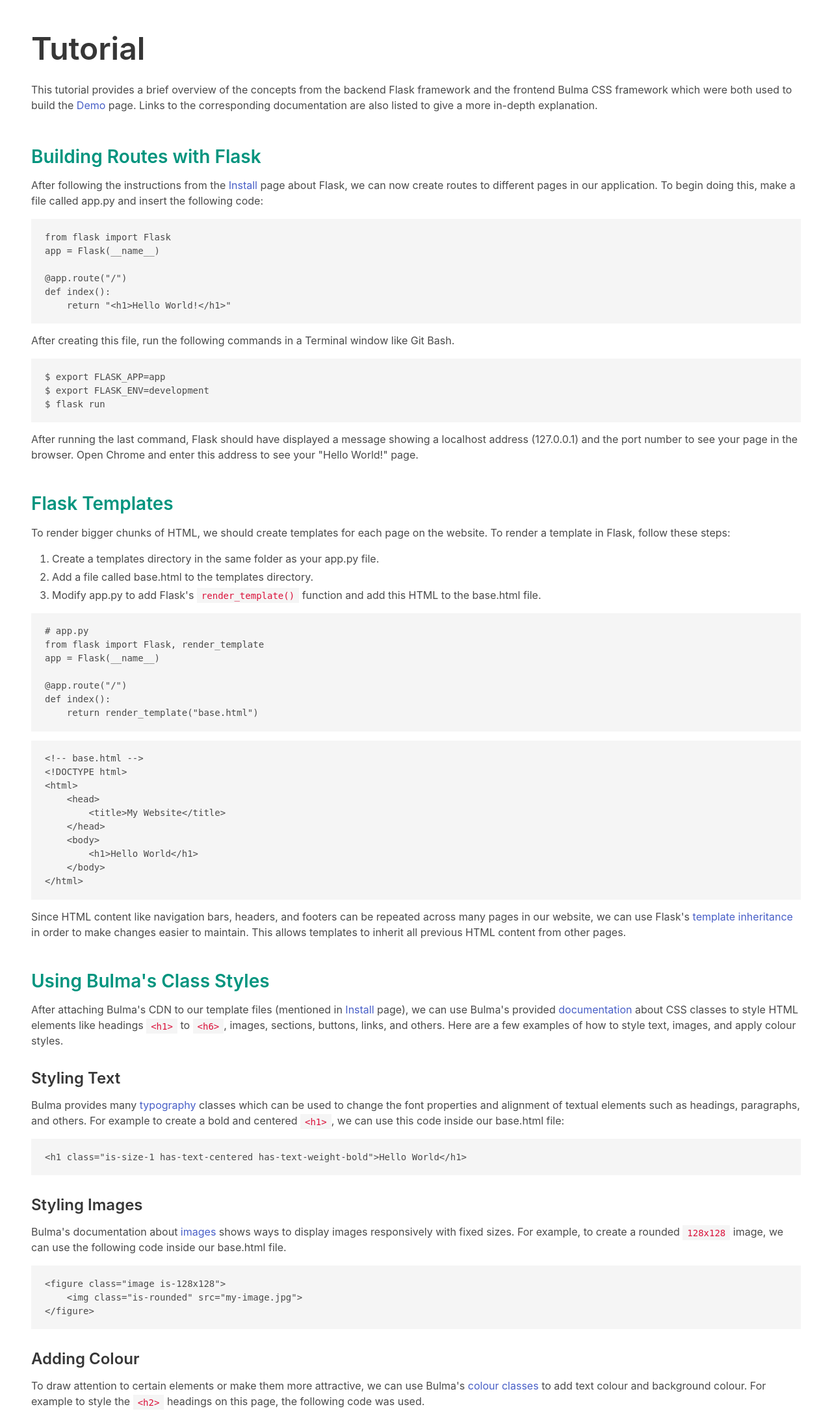
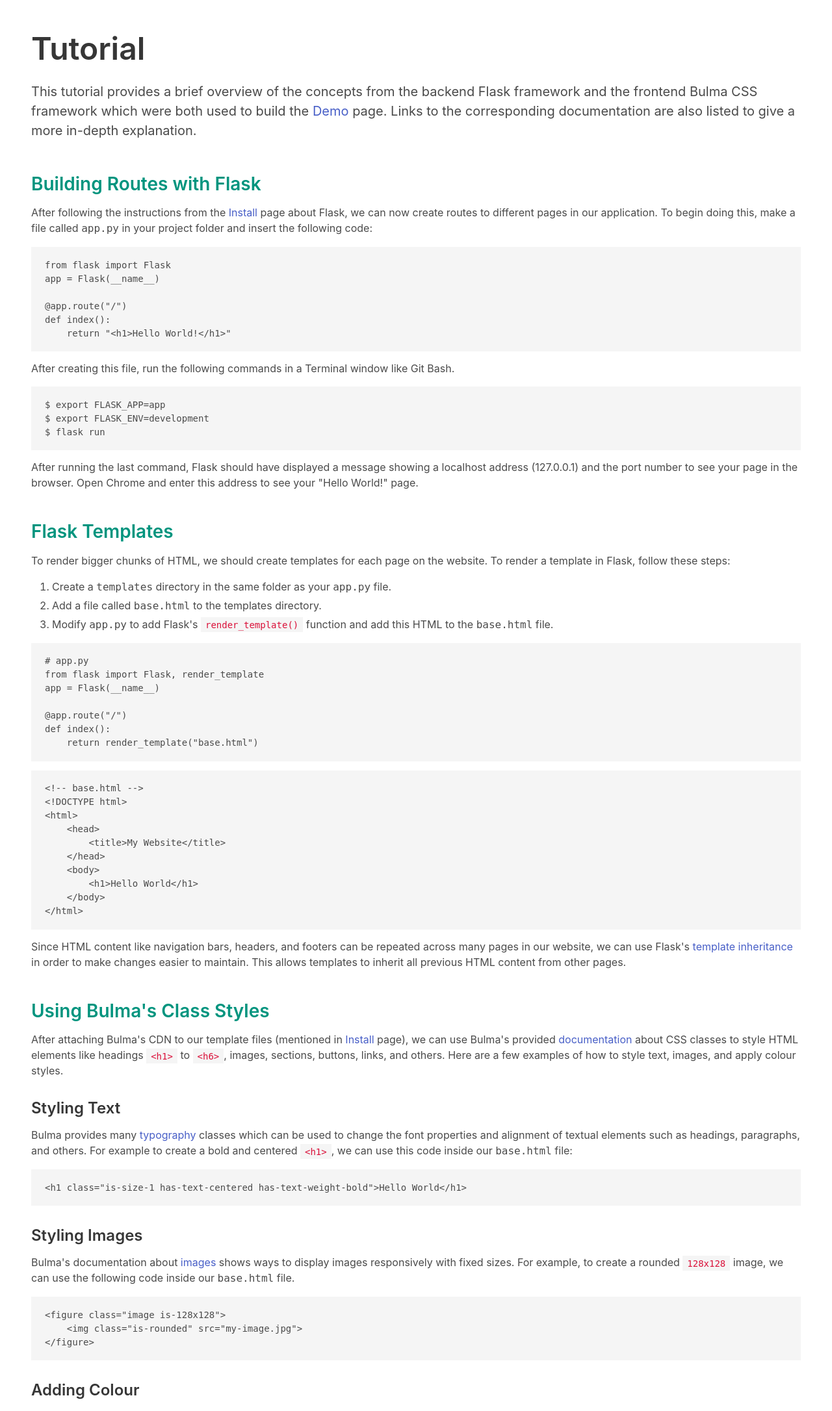
Before and after one commit to pa-aggarwal/cps530-project, a Flask app: page /tutorial in a window 1280 px wide. Shown: the part 52-2224 px from the top of the page at 65% size. Run offline with Flask 2, Linux system fonts and the light colour scheme; some libraries are stand-ins or nearby versions.

Commit message:
Finish install page and edit tutorial page styles

```diff
--- a/app.py
+++ b/app.py
@@ -14,3 +14,7 @@ def demo():
 @app.route("/tutorial")
 def tutorial():
     return render_template("tutorial.html", title="Tutorial")
+
+@app.route("/install")
+def install():
+    return render_template("install.html", title="Install")
--- a/static/main.css
+++ b/static/main.css
@@ -1,7 +1,7 @@
 
 .center-content {
     margin: 0 auto;
-    max-width: 50%;
+    max-width: 70%;
 }
 
 .demo-hero-bg {
@@ -10,6 +10,7 @@
         url("images/demo-cover.jpg");
     background-position: center 20%;
     background-size: 100%;
+    background-repeat: no-repeat;
 }
 
 .secondary-heading {
--- a/templates/base.html
+++ b/templates/base.html
@@ -31,7 +31,7 @@
             <div id="navLinks" class="navbar-menu">
                 <div class="navbar-end">
                     <a class="navbar-item is-size-5 button is-primary is-light" href="/">Summary</a>
-                    <a class="navbar-item is-size-5 button is-primary is-light" href="/">Install</a>
+                    <a class="navbar-item is-size-5 button is-primary is-light" href="{{ url_for('install') }}">Install</a>
                     <a class="navbar-item is-size-5 button is-primary is-light" href="{{ url_for('tutorial') }} ">Tutorial</a>
                     <a class="navbar-item is-size-5 button is-primary is-light" href="{{ url_for('demo') }}">Demo</a>
                     <a class="navbar-item is-size-5 button is-primary is-light" href="/">Conclusion</a>
--- a/templates/tutorial.html
+++ b/templates/tutorial.html
@@ -2,11 +2,11 @@
 {% block content %}
     <section class="section content pt-6 pb-4">
         <h1 class="is-size-1">Tutorial</h1>
-        <p>This tutorial provides a brief overview of the concepts from the backend Flask framework and the frontend Bulma CSS framework which were both used to build the <a href="{{ url_for('demo') }}">Demo</a> page. Links to the corresponding documentation are also listed to give a more in-depth explanation.</p>
+        <p class="is-size-5">This tutorial provides a brief overview of the concepts from the backend Flask framework and the frontend Bulma CSS framework which were both used to build the <a href="{{ url_for('demo') }}">Demo</a> page. Links to the corresponding documentation are also listed to give a more in-depth explanation.</p>
     </section>
     <section class="section content py-3" id="building-routes-with-flask">
         <h2 class="has-text-primary-dark">Building Routes with Flask</h2>
-        <p>After following the instructions from the <a href="#">Install</a> page about Flask, we can now create routes to different pages in our application. To begin doing this, make a file called <span>app.py</span> and insert the following code:</p>
+        <p>After following the instructions from the <a href="{{ url_for('install') }}">Install</a> page about Flask, we can now create routes to different pages in our application. To begin doing this, make a file called <span class="is-family-code">app.py</span> in your project folder and insert the following code:</p>
 <pre><code>from flask import Flask
 app = Flask(__name__)
 
@@ -23,9 +23,9 @@ $ flask run</code></pre>
         <h2 class="has-text-primary-dark">Flask Templates</h2>
         <p>To render bigger chunks of HTML, we should create templates for each page on the website. To render a template in Flask, follow these steps:</p>
         <ol>
-            <li>Create a <span>templates</span> directory in the same folder as your <span>app.py</span> file.</li>
-            <li>Add a file called <span>base.html</span> to the <span>templates</span> directory.</li>
-            <li>Modify <span>app.py</span> to add Flask's <code>render_template()</code> function and add this HTML to the <span>base.html</span> file.</li>
+            <li>Create a <span class="is-family-code">templates</span> directory in the same folder as your <span class="is-family-code">app.py</span> file.</li>
+            <li>Add a file called <span class="is-family-code">base.html</span> to the <span>templates</span> directory.</li>
+            <li>Modify <span class="is-family-code">app.py</span> to add Flask's <code>render_template()</code> function and add this HTML to the <span class="is-family-code">base.html</span> file.</li>
         </ol>
 <pre><code># app.py
 from flask import Flask, render_template
@@ -50,10 +50,10 @@ def index():
         <h2 class="has-text-primary-dark">Using Bulma's Class Styles</h2>
         <p>After attaching Bulma's CDN to our template files (mentioned in <a href="#">Install</a> page), we can use Bulma's provided <a href="https://bulma.io/documentation/" target="_blank">documentation</a> about CSS classes to style HTML elements like headings <code>&lt;h1&gt;</code> to <code>&lt;h6&gt;</code>, images, sections, buttons, links, and others. Here are a few examples of how to style text, images, and apply colour styles.</p>
         <h3>Styling Text</h3>
-        <p>Bulma provides many <a href="https://bulma.io/documentation/helpers/typography-helpers/" target="_blank">typography</a> classes which can be used to change the font properties and alignment of textual elements such as headings, paragraphs, and others. For example to create a bold and centered <code>&lt;h1&gt;</code>, we can use this code inside our <span>base.html</span> file:</p>
+        <p>Bulma provides many <a href="https://bulma.io/documentation/helpers/typography-helpers/" target="_blank">typography</a> classes which can be used to change the font properties and alignment of textual elements such as headings, paragraphs, and others. For example to create a bold and centered <code>&lt;h1&gt;</code>, we can use this code inside our <span class="is-family-code">base.html</span> file:</p>
 <pre><code>&lt;h1 class="is-size-1 has-text-centered has-text-weight-bold"&gt;Hello World&lt;/h1&gt;</code></pre>
         <h3>Styling Images</h3>
-        <p>Bulma's documentation about <a href="https://bulma.io/documentation/elements/image/" target="_blank">images</a> shows ways to display images responsively with fixed sizes. For example, to create a rounded <code>128x128</code> image, we can use the following code inside our <span>base.html</span> file.</p>
+        <p>Bulma's documentation about <a href="https://bulma.io/documentation/elements/image/" target="_blank">images</a> shows ways to display images responsively with fixed sizes. For example, to create a rounded <code>128x128</code> image, we can use the following code inside our <span class="is-family-code">base.html</span> file.</p>
 <pre><code>&lt;figure class="image is-128x128"&gt;
     &lt;img class="is-rounded" src="my-image.jpg"&gt;
 &lt;/figure&gt;</code></pre>
```
Also changed, not shown: templates/install.html (added, +23 -0 lines).
